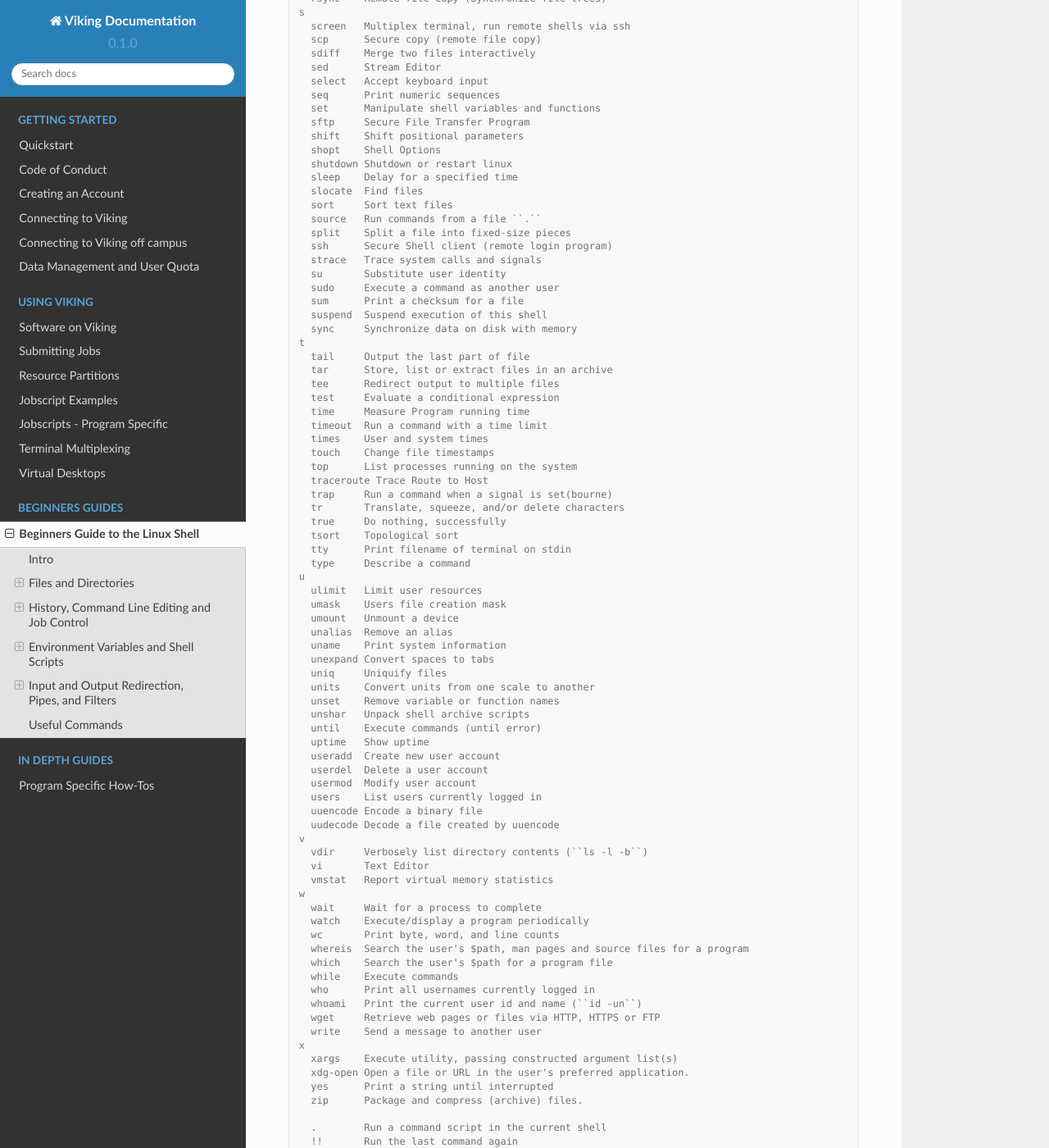
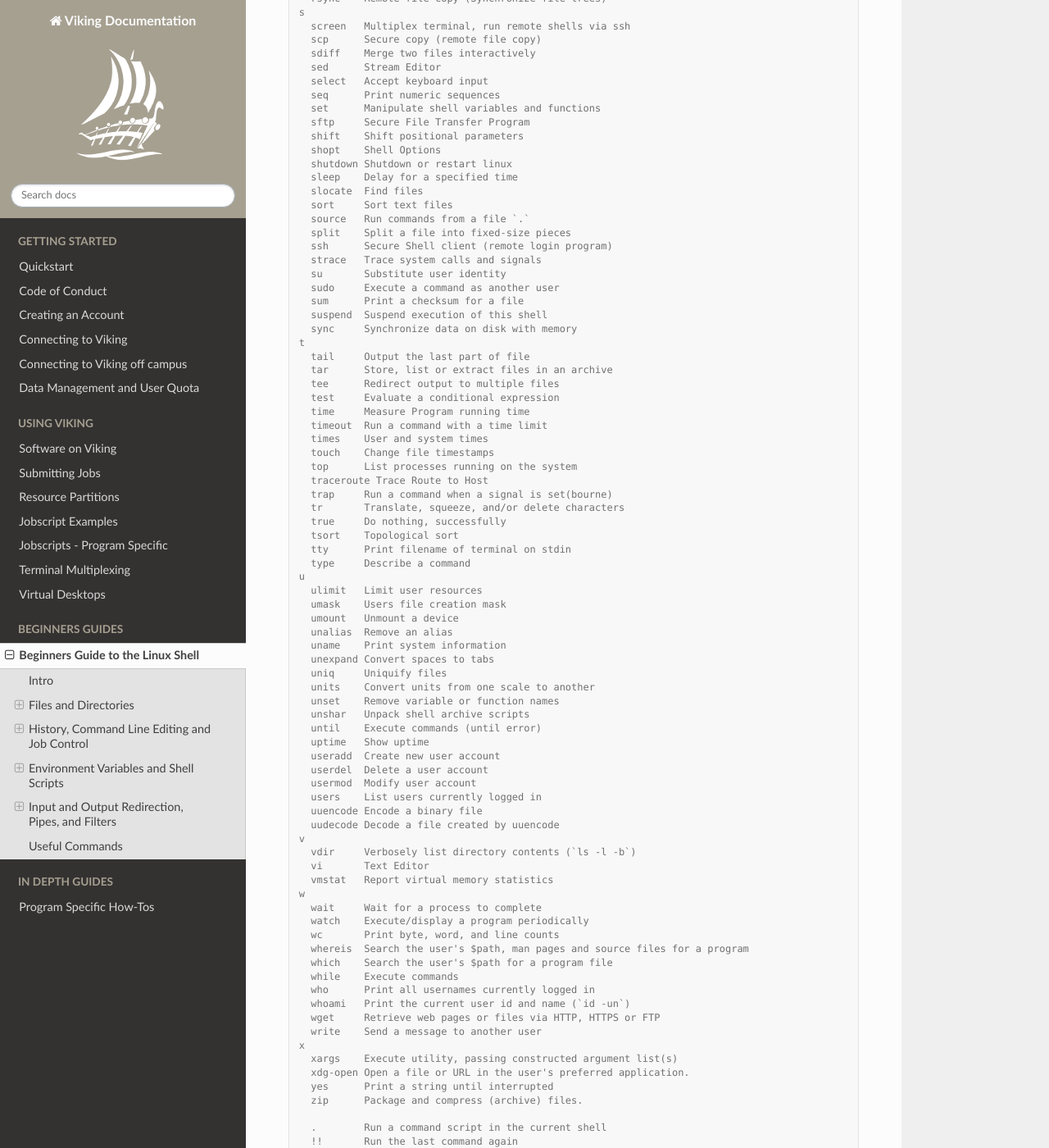
Before and after one commit to university-of-york/research-it-documentation, a Sphinx documentation site: the page built from docs/source/beginners_guide/linux-shell.rst, in a window 1280 px wide and 1400 px high, scrolled down 22240 px. Shown: the whole window at 82% size. Built offline with Sphinx 7.4.7 and the Read the Docs theme 2.0.0, drawn with Linux system fonts in a browser that asks for light colours; some of the changed text lies outside the part shown.

Commit message:
added large logo, custom css colours

```diff
--- /dev/null
+++ b/docs/source/_static/css/custom.css
@@ -0,0 +1,22 @@
+:root {
+    --main-colour: #A6A091;
+    --highlight: #A3ADB4;
+
+    /* --main-colour: #78BF26;
+    --highlight: #78BF26; */
+
+}
+/* search box border */
+#rtd-search-form > input[type=text]:nth-child(1) {
+    border-color: var(--highlight) !important;
+}
+
+/* navbar heading colour */
+.wy-menu-vertical header, .wy-menu-vertical p.caption {
+    color:  var(--main-colour) !important;
+}
+
+/* navbar item bg colour when link clicked */
+.wy-menu-vertical a:active {
+    background-color: var(--main-colour) !important;
+}
--- a/docs/source/beginners_guide/linux-shell.rst
+++ b/docs/source/beginners_guide/linux-shell.rst
@@ -970,7 +970,7 @@ To find more information on any command below, type ``man <command>`` which will
       diff3    Show differences among three files
       dig      DNS lookup
       dir      Briefly list directory contents
-      dircolors Colour setup for ``ls``
+      dircolors Colour setup for `ls`
       dirname  Convert a full pathname to just a path
       dirs     Display list of remembered directories
       dmesg    Print kernel & driver messages
@@ -1126,7 +1126,7 @@ To find more information on any command below, type ``man <command>`` which will
       sleep    Delay for a specified time
       slocate  Find files
       sort     Sort text files
-      source   Run commands from a file ``.``
+      source   Run commands from a file `.`
       split    Split a file into fixed-size pieces
       ssh      Secure Shell client (remote login program)
       strace   Trace system calls and signals
@@ -1172,7 +1172,7 @@ To find more information on any command below, type ``man <command>`` which will
       uuencode Encode a binary file
       uudecode Decode a file created by uuencode
     v
-      vdir     Verbosely list directory contents (``ls -l -b``)
+      vdir     Verbosely list directory contents (`ls -l -b`)
       vi       Text Editor
       vmstat   Report virtual memory statistics
     w
@@ -1183,7 +1183,7 @@ To find more information on any command below, type ``man <command>`` which will
       which    Search the user's $path for a program file
       while    Execute commands
       who      Print all usernames currently logged in
-      whoami   Print the current user id and name (``id -un``)
+      whoami   Print the current user id and name (`id -un`)
       wget     Retrieve web pages or files via HTTP, HTTPS or FTP
       write    Send a message to another user
     x
--- a/docs/source/conf.py
+++ b/docs/source/conf.py
@@ -33,7 +33,24 @@ templates_path = ['_templates']
 # -- Options for HTML output
 
 html_theme = 'sphinx_rtd_theme'
+html_theme_options = {
+    # 'logo_only': True,
+    'display_version': False,
+    # 'style_nav_header_background': '#144835',  # dark green
+    'style_nav_header_background': '#A6A091',  # tan
+}
+
 html_favicon = 'assets/img/favicon.ico'
+html_logo = 'assets/img/logo_white_sm.png'
+
+# These folders are copied to the documentation's HTML output
+html_static_path = ['_static']
+
+# These paths are either relative to html_static_path
+# or fully qualified paths (eg. https://...)
+html_css_files = [
+    'css/custom.css',
+]
 
 # -- Options for EPUB output
 epub_show_urls = 'footnote'
--- a/docs/source/index.rst
+++ b/docs/source/index.rst
@@ -55,14 +55,14 @@ Cluster Configuration
 ---------------------
 
 .. csv-table:: Viking breakdown
-    :file: static/data/viking_stats.csv
+    :file: assets/data/viking_stats.csv
     :align: center
 
 
 
 Check out the :doc:`getting_started/quickstart` section for a speedy guide to getting started or for a more in depth guide, start with the :doc:`getting_started/creating-accounts` page.
 
-If you are brand new to using the Linux commands line then how about a quick tutorial from Ubuntu called `The Linux command line for beginners <https://ubuntu.com/tutorials/command-line-for-beginners#1-overview>`_?
+If you are brand new to using the Linux commands line then how about a quick tutorial from Ubuntu called `The Linux command line for beginners <https://ubuntu.com/tutorials/command-line-for-beginners#1-overview>`_ or have a read of our own :doc:`beginners guide to the Linux shell </beginners_guide/linux-shell>`.
 
 
 .. hint::
```
Also changed, not shown: docs/source/assets/img/logo_white.png (added), docs/source/assets/img/logo_white_sm.png (added).
